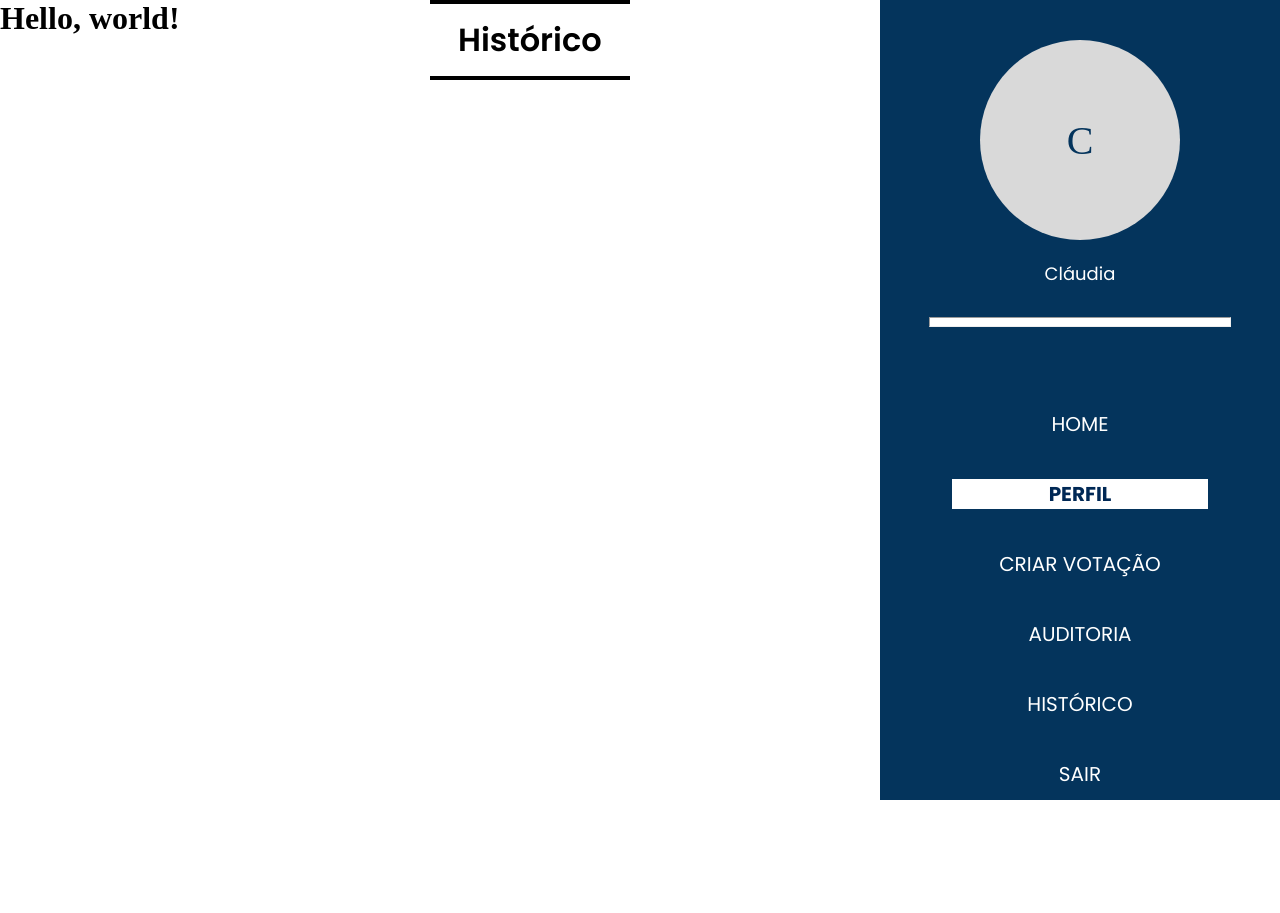
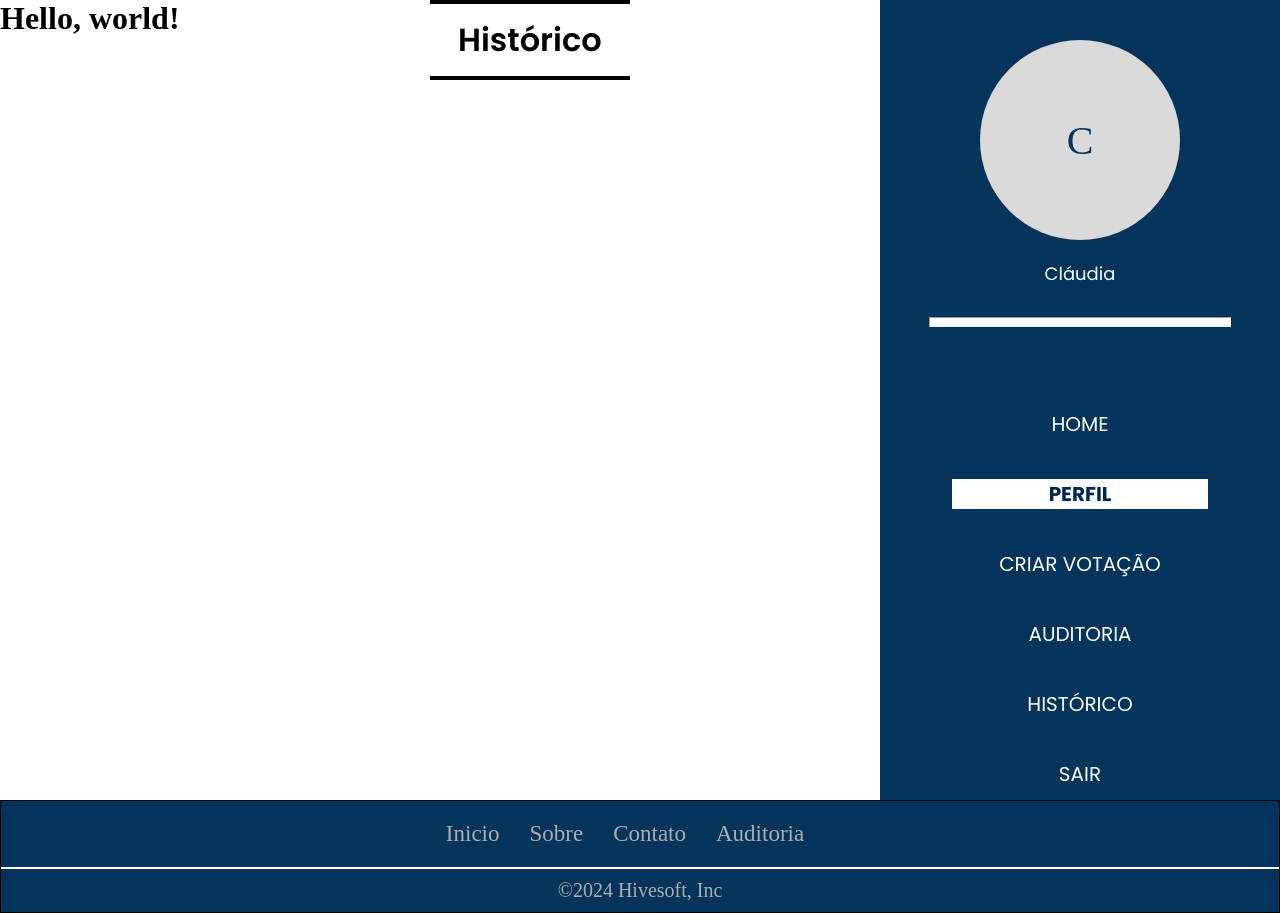
Before and after one commit to HiveSoft-UEFS/votaai-frontend, a React (Create React App) app in the folder app/: page / in a window 1280 px wide. Before the commit the page ends 800 px from the top, so only its background shows below. Built offline with nearby package versions, Linux system fonts and the light colour scheme.

Commit message:
Criando componente footer

```diff
--- a/app/package.json
+++ b/app/package.json
@@ -8,7 +8,7 @@
     "@testing-library/user-event": "^13.5.0",
     "react": "^18.3.1",
     "react-dom": "^18.3.1",
-    "react-scripts": "5.0.1",
+    "react-scripts": "^5.0.1",
     "web-vitals": "^2.1.4"
   },
   "scripts": {
--- a/app/src/App.tsx
+++ b/app/src/App.tsx
@@ -2,6 +2,7 @@ import { useState } from 'react';
 import React from 'react'
 import PageTitle from './components/pageTitle';
 import SideMenu from './components/sideMenu'
+import Footer from './components/footer'
 
 function App() {
   const [selectedMenuItem, setSelectedMenuItem] = useState('PERFIL')
@@ -9,20 +10,20 @@ function App() {
     setSelectedMenuItem(menuItem);
   };
   return (
-    <div className="App">
+    <><div className="App">
       <h1>Hello, world!</h1>
       <PageTitle
         text='Histórico'
-        color='black'
-      />
+        color='black' />
 
       <SideMenu
         userName='Cláudia'
         selectedMenuItem={selectedMenuItem}
-        onMenuItemClick={handleMenuItemClick}
-      />
+        onMenuItemClick={handleMenuItemClick} />
 
     </div>
+    <Footer /></>
+
   );
 }
 
--- /dev/null
+++ b/app/src/components/footer/footer.css
@@ -0,0 +1,42 @@
+.footer {
+    background-color: #04345c;
+    color:  rgb(173, 173, 173);
+    flex-direction: column;
+    justify-content: center;
+    border: 1px solid black;
+
+
+  }
+
+  .links {
+    display: flex;
+    justify-content: center;
+    padding-top: 20px; /* Espaço acima */
+    padding-bottom: 10px; /* Espaço abaixo */
+    border-bottom: 2px solid #ffff;
+
+  }
+
+  .link-item {
+    color: rgb(173, 173, 173);
+    font-size: 23px;
+    text-decoration: none;
+    margin-right: 30px; /* Espaço à direita */
+    margin-bottom: 10px; /* Espaço abaixo */
+
+  }
+
+  .link-item:hover {
+    color: aliceblue;
+  }
+
+  #hivesoft {
+
+    display: flex;
+    font-size: 20px;
+    justify-content: center;
+    margin-top: 10px;
+    margin-bottom: 10px;
+
+
+  }
--- /dev/null
+++ b/app/src/components/footer/index.tsx
@@ -0,0 +1,20 @@
+import React from 'react';
+import './footer.css'
+
+const Footer = () => {
+    return (
+        <div className='footer'>
+            <div className='links'>
+                <a href="" className='link-item'>Inicio</a>
+                <a href="" className='link-item'>Sobre</a>
+                <a href="" className='link-item'>Contato</a>
+                <a href="" className='link-item'>Auditoria</a>
+            </div>
+
+            <p id='hivesoft'> &copy;2024 Hivesoft, Inc</p>
+
+        </div>
+    );
+};
+
+export default Footer;
```
Also changed, not shown: 1 other file (tests, documents, lock files or other folders).
